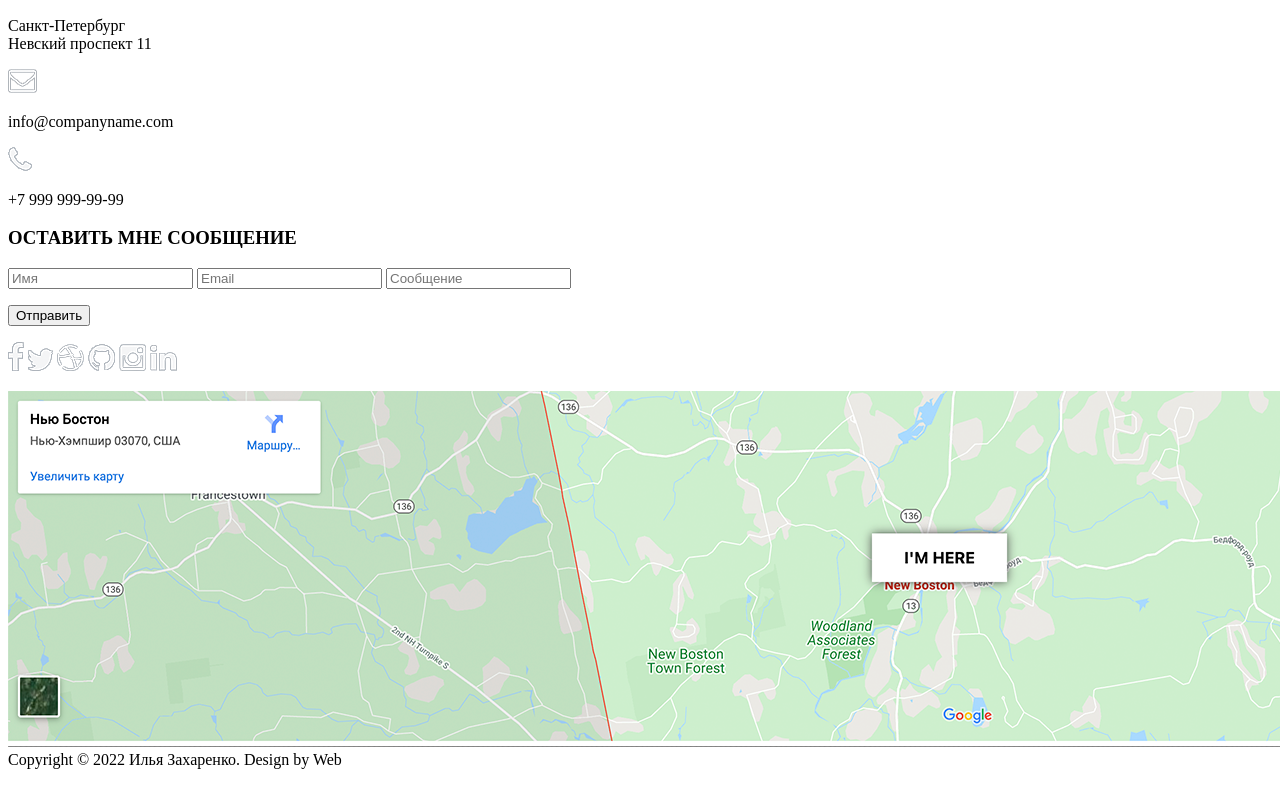
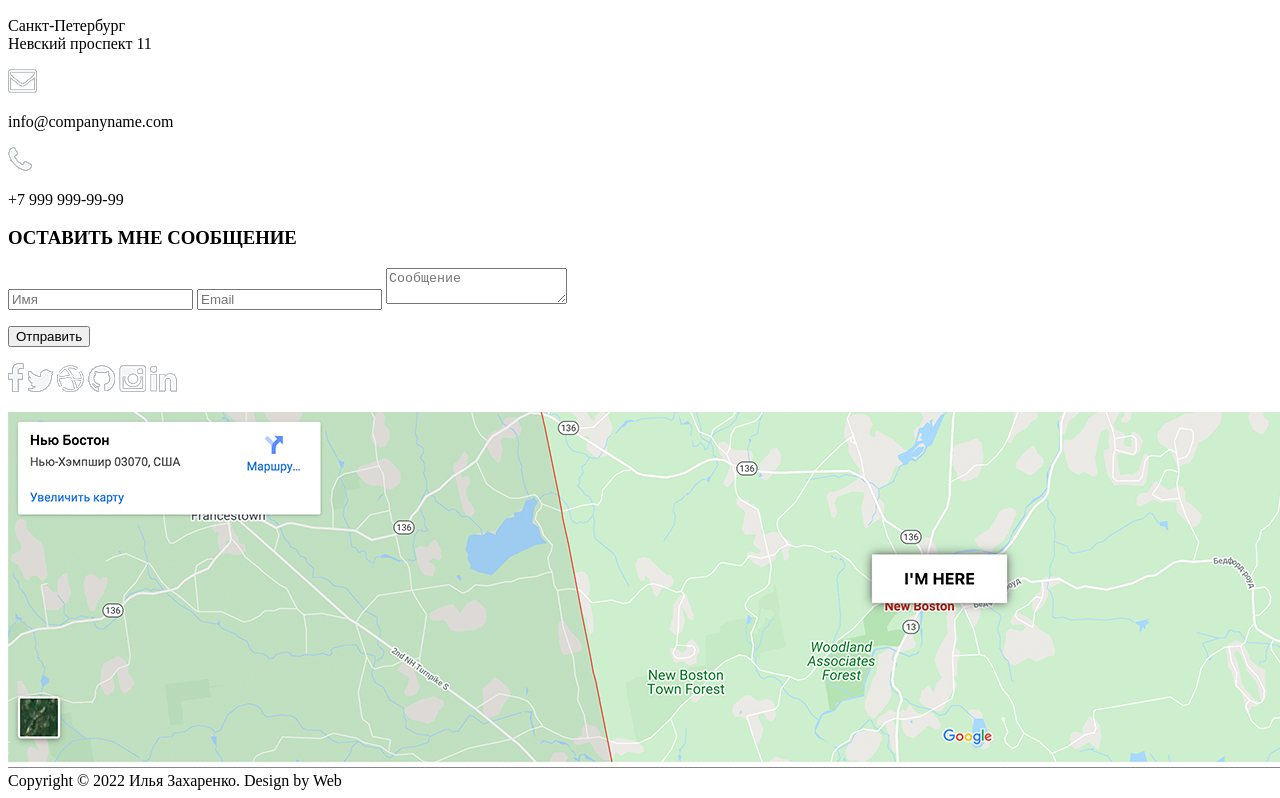
Before and after one commit to ZaharenkoIlia/ZaharenkoIlia.github.io, a plain HTML site: page Src/index.html in a window 1280 px wide. Shown: the part 4147-4945 px from the top of the page. Before the commit the page ends 4924 px from the top, so only its background shows below. Drawn offline with Linux system fonts and the light colour scheme.

Commit message:
Залил проект на сервер
<input type="text2" name="text_input2" value="" placeholder="Сообщение"> - изменил  на <textarea name="name1" id="1" placeholder="Сообщение"></textarea>

```diff
--- a/Src/index.html
+++ b/Src/index.html
@@ -139,7 +139,7 @@
     <h3>ОСТАВИТЬ МНЕ СООБЩЕНИЕ</h3>
     <input type="text" name="text_input" value="" placeholder="Имя">
     <input type="text1" name="text_input1" value="" placeholder="Email">
-    <input type="text2" name="text_input2" value="" placeholder="Сообщение">
+    <textarea name="name1" id="1" placeholder="Сообщение"></textarea>
     <p><input type="submit" value="Отправить">
     <p><img src="img/%D1%84%D0%B1.png" alt="">
         <img src="img/%D1%82%D0%B2%D0%B8%D1%82%D0%B5%D1%80.png" alt="">
```
